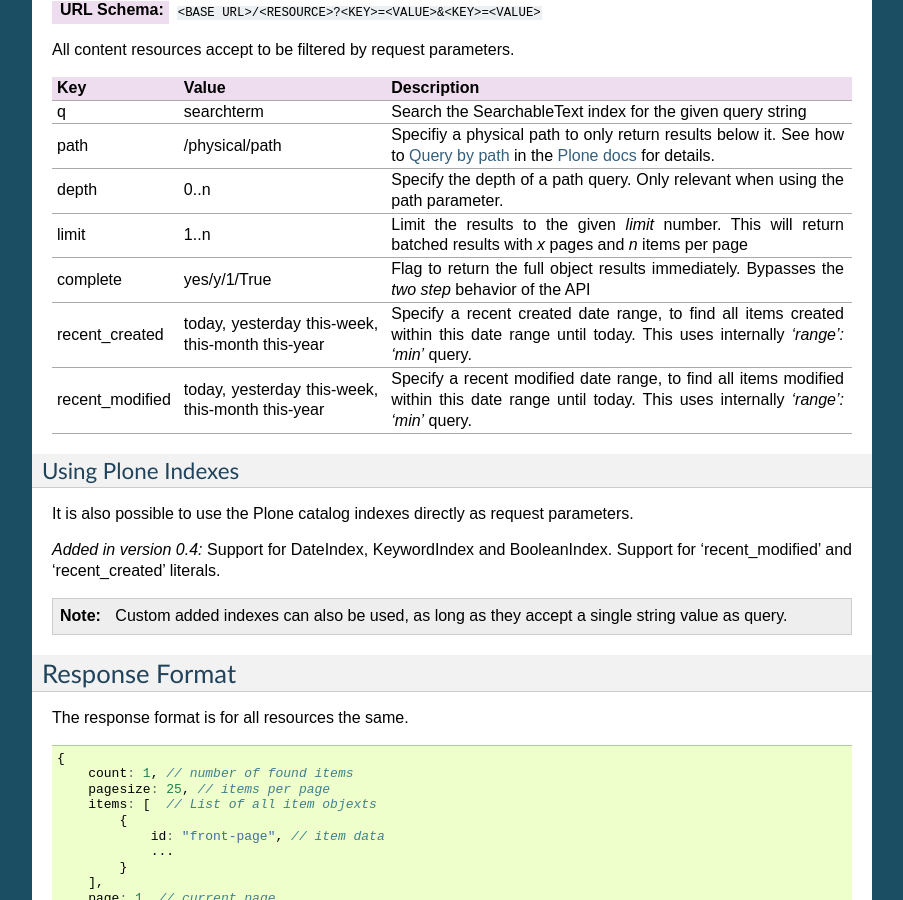
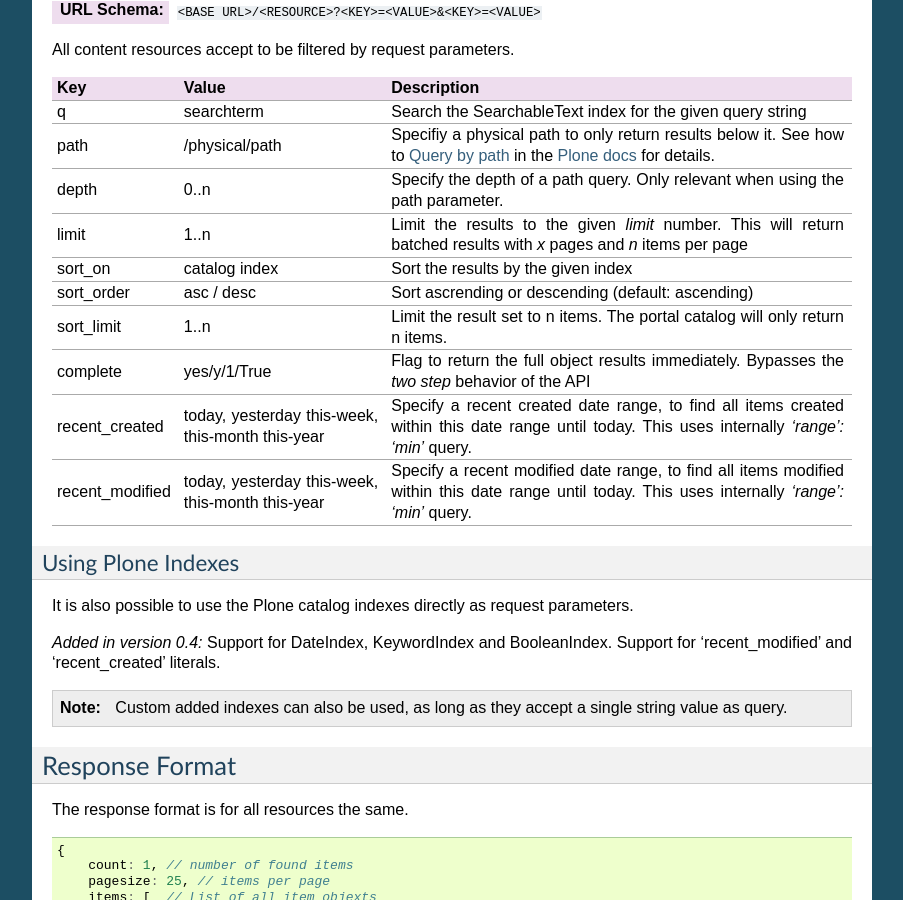
Before and after one commit to collective/plone.jsonapi.routes, a Sphinx documentation site: the page built from docs/api.rst, in a window 1280 px wide and 900 px high, scrolled down 1742 px. Shown: the whole window, without its empty margins (198-1101 px from the left). Built offline with Sphinx 7.4.7, drawn with Linux system fonts in a browser that asks for light colours.

Commit message:
docs: added more parameters to docs

```diff
--- a/docs/api.rst
+++ b/docs/api.rst
@@ -143,6 +143,13 @@ All content resources accept to be filtered by request parameters.
 | limit           | 1..n                  | Limit the results to the given `limit` number.                          |
 |                 |                       | This will return batched results with `x` pages and `n` items per page  |
 +-----------------+-----------------------+-------------------------------------------------------------------------+
+| sort_on         | catalog index         | Sort the results by the given index                                     |
++-----------------+-----------------------+-------------------------------------------------------------------------+
+| sort_order      | asc / desc            | Sort ascrending or descending (default: ascending)                      |
++-----------------+-----------------------+-------------------------------------------------------------------------+
+| sort_limit      | 1..n                  | Limit the result set to n items.                                        |
+|                 |                       | The portal catalog will only return n items.                            |
++-----------------+-----------------------+-------------------------------------------------------------------------+
 | complete        | yes/y/1/True          | Flag to return the full object results immediately.                     |
 |                 |                       | Bypasses the *two step* behavior of the API                             |
 +-----------------+-----------------------+-------------------------------------------------------------------------+
```
